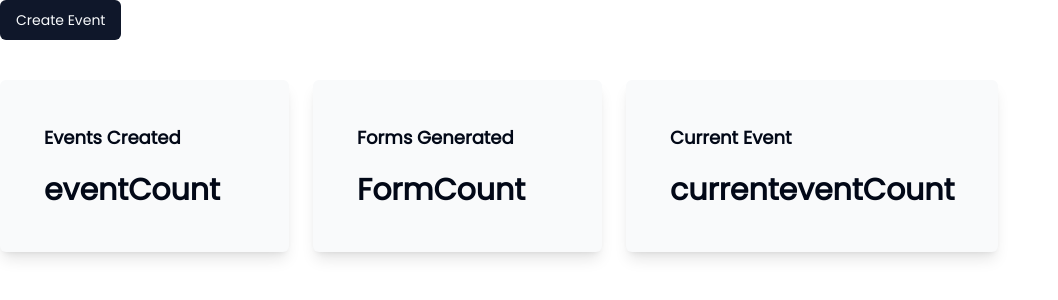
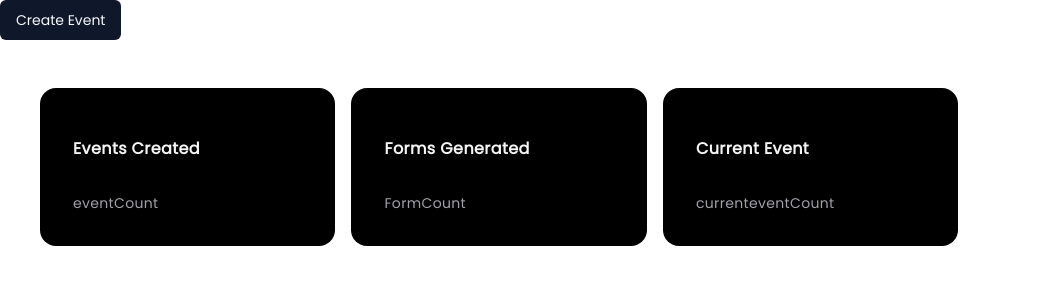
Before and after one commit to Samratsinh-git/EMS, a Next.js app: page /dashboard in a window 1280 px wide. Shown: the top 300 px of the page, without its empty margins (0-1058 px from the left). Built offline with nearby package versions, Linux system fonts and the light colour scheme; no server answers.

Commit message:
Added hover effect

```diff
--- a/src/app/dashboard/Statistc.js
+++ b/src/app/dashboard/Statistc.js
@@ -1,8 +1,34 @@
-import React from 'react'
+import { HoverEffect } from "@/components/ui/card-hover-effect";
 
 function Statistc() {
-    return (
-        <div className="flex space-x-6 pt-10">
+  return (
+    <div className="max-w-5xl mx-auto px-8">
+      <HoverEffect items={projects} />
+    </div>
+  );
+}
+export const projects = [
+  {
+    title: "Events Created",
+    description:
+      "eventCount",
+    link: "#",
+  },
+  {
+    title: "Forms Generated",
+    description:
+      "FormCount",
+    link: "#",
+  },
+  {
+    title: "Current Event",
+    description:
+      "currenteventCount",
+    link: "#",
+  },
+];
+
+{/* <div className="flex space-x-6 pt-10">
             <div className="flex-1 shadow-lg bg-gray-50  p-6 rounded-md">
                 <h2 className="text-lg font-semibold m-5 cursor-pointer hover:text-slate-600">Events Created</h2>
                 <p className="text-3xl font-bold m-5 cursor-pointer">eventCount</p>
@@ -19,8 +45,6 @@
                 <h2 className="text-lg font-semibold m-5 cursor-pointer">Current Event</h2>
                 <p className="text-3xl font-bold m-5 cursor-pointer">currenteventCount</p>
             </div>
-        </div>
-    )
-}
+        </div> */}
 
 export default Statistc
--- a/src/app/dashboard/page.js
+++ b/src/app/dashboard/page.js
@@ -11,7 +11,6 @@
       <Button onClick={()=>setEventDialogOpen(true)} >Create Event</Button>
       <EventDialog eventDialogOpen={eventDialogOpen} setEventDialogOpen={setEventDialogOpen}/>
       <Statistic/>
-
     </div>
 
 
--- /dev/null
+++ b/src/components/ui/card-hover-effect.jsx
@@ -0,0 +1,83 @@
+import { cn } from "@/lib/utils";
+import { AnimatePresence, motion } from "framer-motion";
+import Link from "next/link";
+import { useState } from "react";
+
+export const HoverEffect = ({ items, className }) => {
+  let [hoveredIndex, setHoveredIndex] = useState(null);
+
+  return (
+    <div
+      className={cn(
+        "grid grid-cols-1 md:grid-cols-2  lg:grid-cols-3  py-10",
+        className
+      )}
+    >
+      {items.map((item, idx) => (
+        <Link
+          href={item?.link}
+          key={item?.link}
+          className="relative group  block p-2 h-full w-full"
+          onMouseEnter={() => setHoveredIndex(idx)}
+          onMouseLeave={() => setHoveredIndex(null)}
+        >
+          <AnimatePresence>
+            {hoveredIndex === idx && (
+              <motion.span
+                className="absolute inset-0 h-full w-full bg-neutral-200 dark:bg-slate-800/[0.8] block  rounded-3xl"
+                layoutId="hoverBackground"
+                initial={{ opacity: 0 }}
+                animate={{
+                  opacity: 1,
+                  transition: { duration: 0.15 },
+                }}
+                exit={{
+                  opacity: 0,
+                  transition: { duration: 0.15, delay: 0.2 },
+                }}
+              />
+            )}
+          </AnimatePresence>
+          <Card>
+            <CardTitle>{item.title}</CardTitle>
+            <CardDescription>{item.description}</CardDescription>
+          </Card>
+        </Link>
+      ))}
+    </div>
+  );
+};
+
+export const Card = ({ className, children }) => {
+  return (
+    <div
+      className={cn(
+        "rounded-2xl h-full w-full p-4 overflow-hidden bg-black border border-transparent dark:border-white/[0.2] group-hover:border-slate-700 relative z-20",
+        className
+      )}
+    >
+      <div className="relative z-50">
+        <div className="p-4">{children}</div>
+      </div>
+    </div>
+  );
+};
+export const CardTitle = ({ className, children }) => {
+  return (
+    <h4 className={cn("text-zinc-100 font-bold tracking-wide mt-4", className)}>
+      {children}
+    </h4>
+  );
+};
+export const CardDescription = ({ className, children }) => {
+  return (
+    <p
+      className={cn(
+        "mt-8 text-zinc-400 tracking-wide leading-relaxed text-sm",
+        className
+      )}
+    >
+      {children}
+    </p>
+  );
+};
--- a/src/lib/utils.js
+++ b/src/lib/utils.js
@@ -2,5 +2,5 @@
 import { twMerge } from "tailwind-merge"
 
 export function cn(...inputs) {
-  return twMerge(clsx(inputs))
+  return twMerge(clsx(inputs));
 }
```
Also changed, not shown: 1 other file (tests, documents, lock files or other folders).
